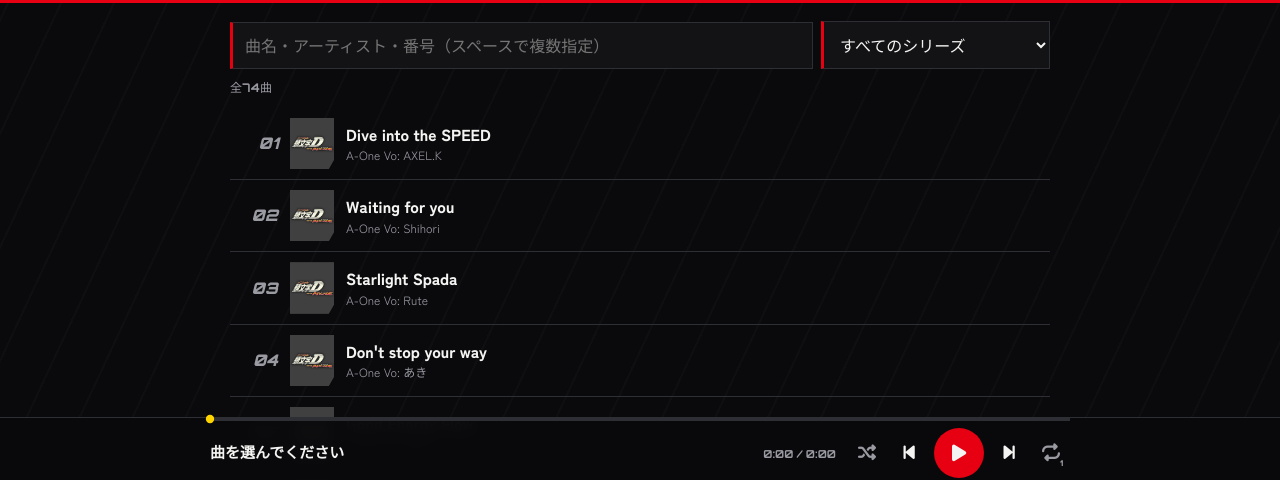
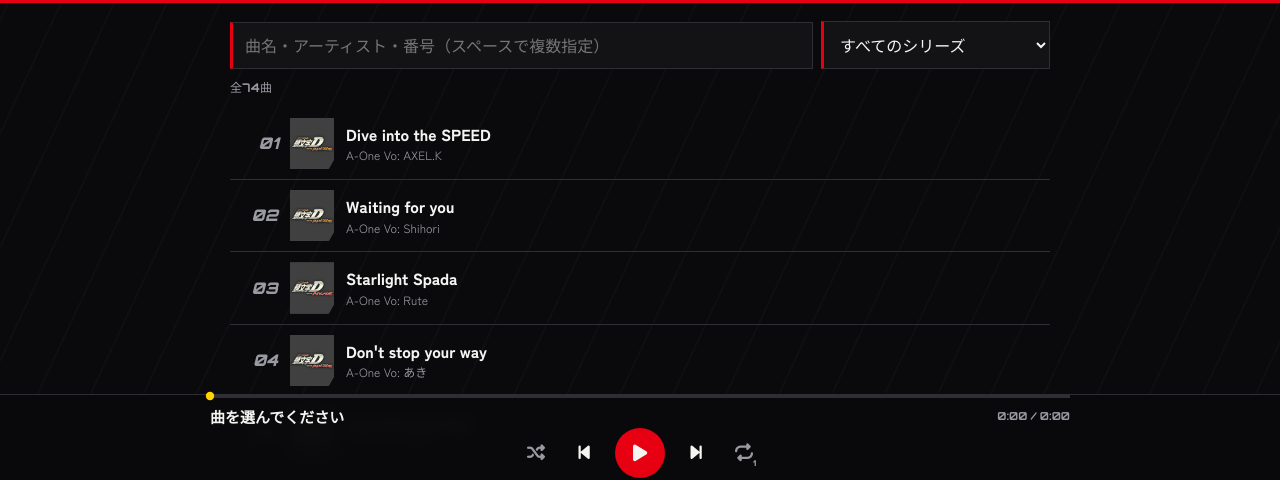
Before and after one commit to user-x45/inidac-bgm, a plain HTML site: page index.html in a window 1280 px wide. Shown: the part 318-798 px from the top of the page. Drawn offline with Linux system fonts and the light colour scheme; a web font is replaced by a local one.

Commit message:
Update index.html

```diff
--- a/index.html
+++ b/index.html
@@ -13,7 +13,7 @@
 :root{--bk:#0a0a0c;--bk2:#131316;--bk3:#1c1c21;--line:#2e2e35;--wh:#f4f4f2;--mute:#9a9aa3;--red:#e60012;--yel:#ffd400;color-scheme:dark}
 *{box-sizing:border-box}
 html,body{margin:0}
-body{background:var(--bk);color:var(--wh);font-family:"Zen Kaku Gothic New","Hiragino Sans","Noto Sans JP","Yu Gothic",sans-serif;line-height:1.55;padding-bottom:calc(88px + env(safe-area-inset-bottom,0px));
+body{background:var(--bk);color:var(--wh);font-family:"Zen Kaku Gothic New","Hiragino Sans","Noto Sans JP","Yu Gothic",sans-serif;line-height:1.55;padding-bottom:calc(132px + env(safe-area-inset-bottom,0px));
  background-image:repeating-linear-gradient(115deg,transparent 0 46px,rgba(255,255,255,.018) 46px 48px)}
 button,input,select{font:inherit;color:inherit}
 :focus-visible{outline:2px solid var(--yel);outline-offset:2px}
@@ -57,13 +57,17 @@ ol{list-style:none;margin:0;padding:0}
 .dot{position:absolute;top:10px;left:0;width:14px;height:14px;margin-left:-7px;border-radius:50%;background:var(--yel);transform:scale(.6);transition:transform .08s}
 .seek.drag .dot{transform:scale(1.5)}
 .seek.drag::before,.seek.drag .fill{top:14px;height:6px}
-.pl{display:flex;align-items:center;gap:12px;padding-top:10px}
+.pl{display:flex;flex-direction:column;gap:2px;padding-top:12px}
+.top{display:flex;align-items:center;gap:12px;min-width:0}
 .pl .cv{width:46px;flex:none}
 .pl .cv[hidden]{display:none}
-.now{flex:1;min-width:0;display:flex;align-items:baseline;gap:8px}
-.now b{display:block;flex:1 1 auto;min-width:0;font-size:15px;line-height:1.25;overflow:hidden;text-overflow:ellipsis;white-space:nowrap}
+.now{flex:1;min-width:0;display:flex;align-items:center;gap:8px}
+.tt{flex:1;min-width:0}
+.now b{display:block;font-size:15px;line-height:1.3;overflow:hidden;text-overflow:ellipsis;white-space:nowrap}
+.now small{display:block;color:var(--mute);font-size:12px;line-height:1.3;overflow:hidden;text-overflow:ellipsis;white-space:nowrap}
+.now small:empty{display:none}
 .now span{flex:none;white-space:nowrap;color:var(--mute);font-size:11px;font-family:Orbitron,sans-serif;font-variant-numeric:tabular-nums}
-.ctl{display:flex;align-items:center;gap:0;flex:none}
+.ctl{display:flex;align-items:center;justify-content:center;gap:6px;flex:none}
 .ctl button{background:none;border:0;width:46px;height:48px;cursor:pointer;display:grid;place-items:center;color:var(--wh)}
 .ctl button.tg{color:var(--mute);width:38px}
 .ctl button.tg[aria-pressed=true]{color:var(--yel)}
@@ -74,7 +78,7 @@ ol{list-style:none;margin:0;padding:0}
 #rep::after{content:"1";position:absolute;right:7px;bottom:9px;font:900 8px Orbitron,sans-serif}
 #msg{color:var(--yel);font-size:11px;margin:0;text-align:center}
 #msg:empty{display:none}
-@media (max-width:380px){.pl{gap:8px}.ctl button{width:40px}.ctl button.tg{width:32px}.ctl button.main{width:46px;height:46px}}
+@media (max-width:380px){.ctl{gap:2px}}
 </style>
 </head>
 <body>
@@ -93,8 +97,10 @@ ol{list-style:none;margin:0;padding:0}
 <div class="bar"><div class="in2">
   <div class="seek" id="seek" role="slider" aria-label="再生位置" aria-valuemin="0" aria-valuemax="100" aria-valuenow="0" tabindex="0"><div class="trk"><div class="fill" id="fill"></div><div class="dot" id="dot"></div></div></div>
   <div class="pl">
-    <img id="pcv" class="cv" alt="" hidden>
-    <div class="now"><b id="nt">曲を選んでください</b><span id="tm">0:00 / 0:00</span></div>
+    <div class="top">
+      <img id="pcv" class="cv" alt="" hidden>
+      <div class="now"><div class="tt"><b id="nt">曲を選んでください</b><small id="na"></small></div><span id="tm">0:00 / 0:00</span></div>
+    </div>
     <div class="ctl">
       <button id="shuf" class="tg" aria-pressed="false" aria-label="シャッフル" title="シャッフル"><i class="fa-solid fa-shuffle" aria-hidden="true"></i></button>
       <button id="prev" aria-label="前の曲"><i class="fa-solid fa-backward-step" aria-hidden="true"></i></button>
@@ -234,7 +240,7 @@ function icon(p){$("ic").className=p?"fa-solid fa-pause":"fa-solid fa-play";$("p
 function srcOf(t,k){const f=[t.fn,t.fn.normalize("NFD"),t.fn.normalize("NFC")].filter((v,i,a)=>a.indexOf(v)===i);return k<f.length?"songs/"+encodeURIComponent(f[k]):null}
 function play(i){
   cur=i; tried=0; const t=T[i]; $("msg").textContent=""; au.src=srcOf(t,0); au.play().catch(()=>{});
-  $("nt").textContent=t.no+"  "+t.title; $("pcv").src=t.cv; $("pcv").hidden=false; document.title=t.title+" - 頭文字D THE ARCADE"; setMeta(t);
+  $("nt").textContent=t.no+"  "+t.title; $("na").textContent=t.artist; $("pcv").src=t.cv; $("pcv").hidden=false; document.title=t.title+" - 頭文字D THE ARCADE"; setMeta(t);
   document.querySelectorAll(".row").forEach(r=>r.classList.toggle("on",+r.dataset.i===i));
   const on=document.querySelector(".row.on"); if(on) on.scrollIntoView({block:"nearest"});
 }
```
